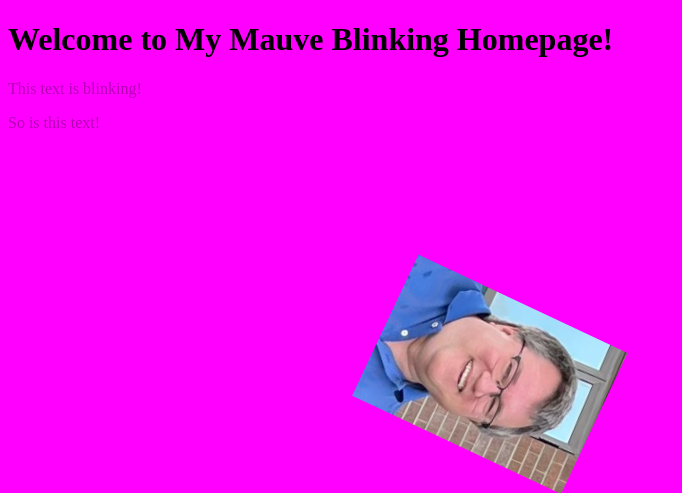
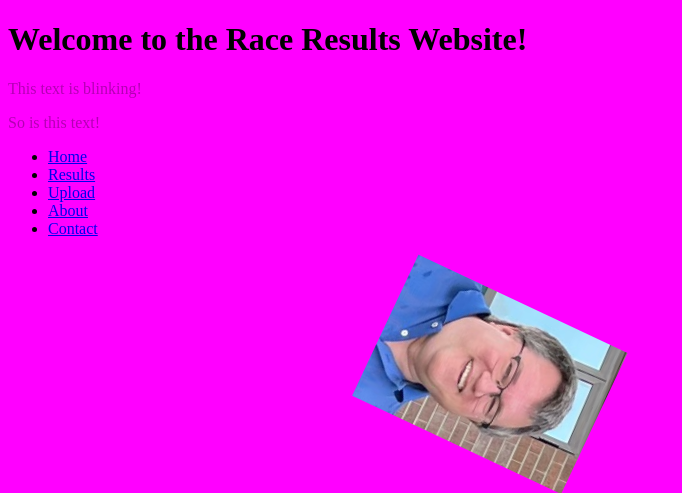
Before and after one commit to theelvez/st_pitweb, a Flask app: page / in a window 1280 px wide. Shown: the top 493 px of the page, without its empty margins (0-682 px from the left). Run offline with Flask 3, Linux system fonts and the light colour scheme.

Commit message:
Update home.html

```diff
--- a/templates/home.html
+++ b/templates/home.html
@@ -51,13 +51,22 @@
     </style>
 </head>
 <body>
-    <h1>Welcome to My Mauve Blinking Homepage!</h1>
+    <h1>Welcome to the Race Results Website!</h1>
     <p><span class="blinking">This text is blinking!</span></p>
     <p><span class="blinking">So is this text!</span></p>
-    <!-- Add more blinking elements as desired -->
 
     <div class="moving-image">
         <img src="/static/kevin_mauve.jpg" alt="Rotating and Moving Image">
     </div>
+
+    <nav>
+        <ul>
+            <li><a href="/">Home</a></li>
+            <li><a href="/results">Results</a></li>
+            <li><a href="/upload">Upload</a></li>
+            <li><a href="/about">About</a></li>
+            <li><a href="/contact">Contact</a></li>
+        </ul>
+    </nav>
 </body>
 </html>
```
